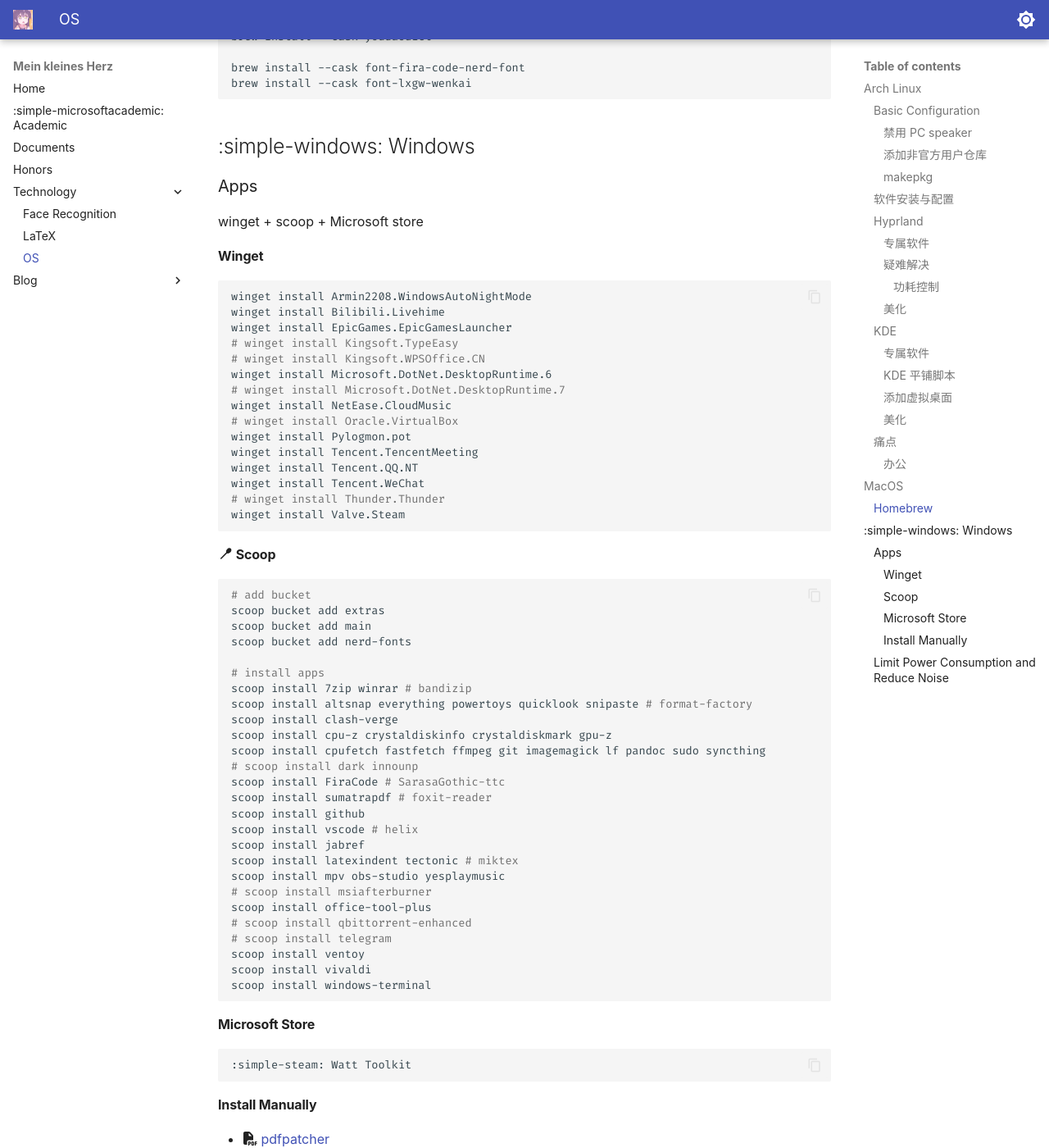
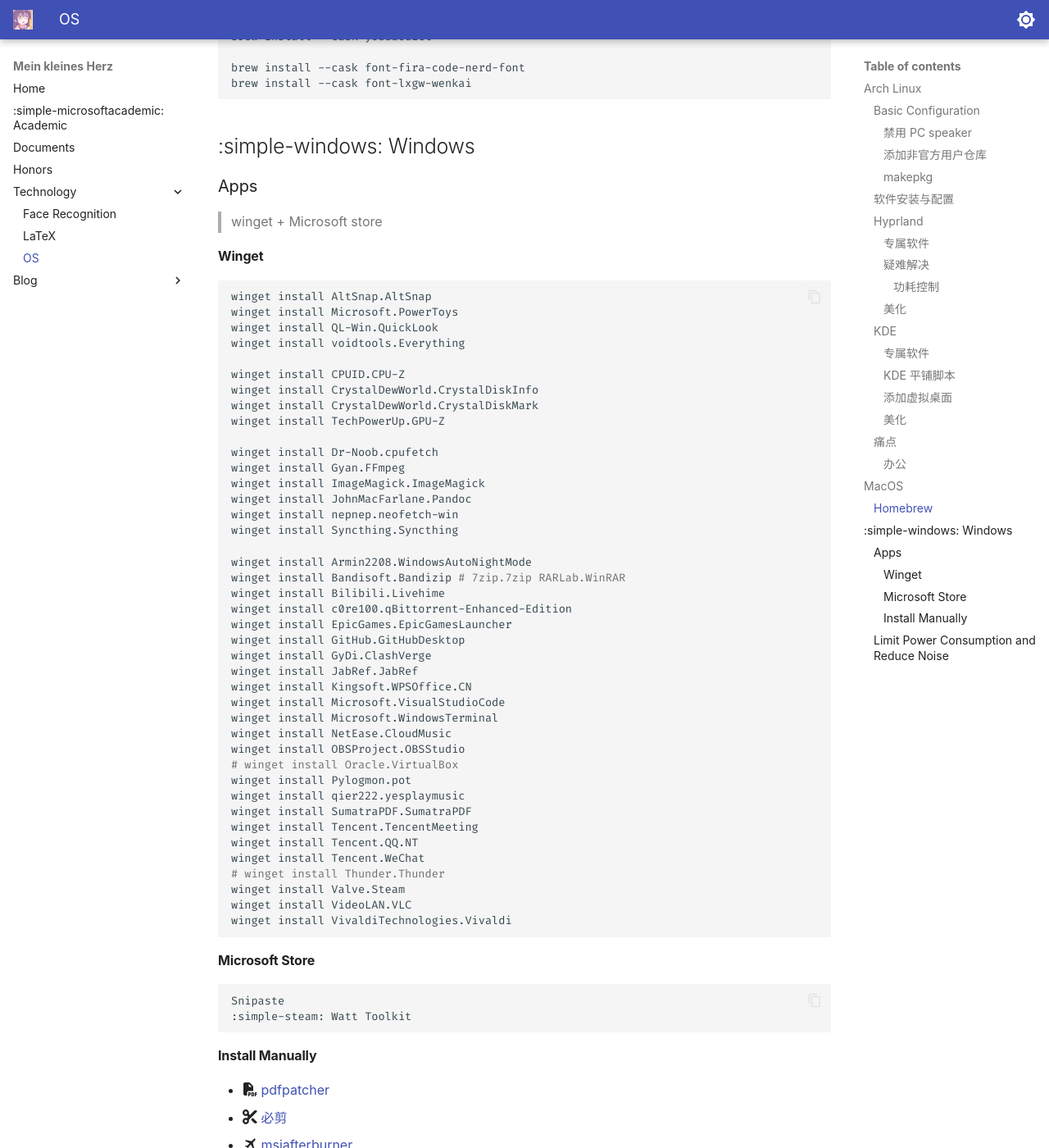
Before and after one commit to ph3n92h3/ph3n92h3.github.io, an MkDocs documentation site: the page built from docs/Technology/OS.md, in a window 1280 px wide and 1400 px high, scrolled down 5731 px. Shown: the whole window at 82% size. Built offline with MkDocs 1.6.1 and Material for MkDocs 9.7.7, drawn with Linux system fonts in a browser that asks for light colours.

Commit message:
docs: remove `scoop` in `OS\windows`

````diff
--- a/docs/Technology/OS.md
+++ b/docs/Technology/OS.md
@@ -285,62 +285,58 @@
 
 ### Apps
 
-winget + scoop + Microsoft store
+> winget + Microsoft store
 
 #### Winget
 
 ```sh
+winget install AltSnap.AltSnap
+winget install Microsoft.PowerToys
+winget install QL-Win.QuickLook
+winget install voidtools.Everything
+
+winget install CPUID.CPU-Z
+winget install CrystalDewWorld.CrystalDiskInfo
+winget install CrystalDewWorld.CrystalDiskMark
+winget install TechPowerUp.GPU-Z
+
+winget install Dr-Noob.cpufetch
+winget install Gyan.FFmpeg
+winget install ImageMagick.ImageMagick
+winget install JohnMacFarlane.Pandoc
+winget install nepnep.neofetch-win
+winget install Syncthing.Syncthing
+
 winget install Armin2208.WindowsAutoNightMode
+winget install Bandisoft.Bandizip # 7zip.7zip RARLab.WinRAR
 winget install Bilibili.Livehime
+winget install c0re100.qBittorrent-Enhanced-Edition
 winget install EpicGames.EpicGamesLauncher
-# winget install Kingsoft.TypeEasy
-# winget install Kingsoft.WPSOffice.CN
-winget install Microsoft.DotNet.DesktopRuntime.6
-# winget install Microsoft.DotNet.DesktopRuntime.7
+winget install GitHub.GitHubDesktop
+winget install GyDi.ClashVerge
+winget install JabRef.JabRef
+winget install Kingsoft.WPSOffice.CN
+winget install Microsoft.VisualStudioCode
+winget install Microsoft.WindowsTerminal
 winget install NetEase.CloudMusic
+winget install OBSProject.OBSStudio
 # winget install Oracle.VirtualBox
 winget install Pylogmon.pot
+winget install qier222.yesplaymusic
+winget install SumatraPDF.SumatraPDF
 winget install Tencent.TencentMeeting
 winget install Tencent.QQ.NT
 winget install Tencent.WeChat
 # winget install Thunder.Thunder
 winget install Valve.Steam
-```
-
-#### :material-silverware-spoon: Scoop
-
-```sh
-# add bucket
-scoop bucket add extras
-scoop bucket add main
-scoop bucket add nerd-fonts
-
-# install apps
-scoop install 7zip winrar # bandizip
-scoop install altsnap everything powertoys quicklook snipaste # format-factory
-scoop install clash-verge
-scoop install cpu-z crystaldiskinfo crystaldiskmark gpu-z
-scoop install cpufetch fastfetch ffmpeg git imagemagick lf pandoc sudo syncthing
-# scoop install dark innounp
-scoop install FiraCode # SarasaGothic-ttc
-scoop install sumatrapdf # foxit-reader
-scoop install github
-scoop install vscode # helix
-scoop install jabref
-scoop install latexindent tectonic # miktex
-scoop install mpv obs-studio yesplaymusic
-# scoop install msiafterburner
-scoop install office-tool-plus
-# scoop install qbittorrent-enhanced
-# scoop install telegram
-scoop install ventoy
-scoop install vivaldi
-scoop install windows-terminal
+winget install VideoLAN.VLC
+winget install VivaldiTechnologies.Vivaldi
 ```
 
 #### Microsoft Store
 
 ```sh
+Snipaste
 :simple-steam: Watt Toolkit
 ```
 
````
Also changed, not shown: other parts of docs/Technology/OS.md (+3 -0 lines).
